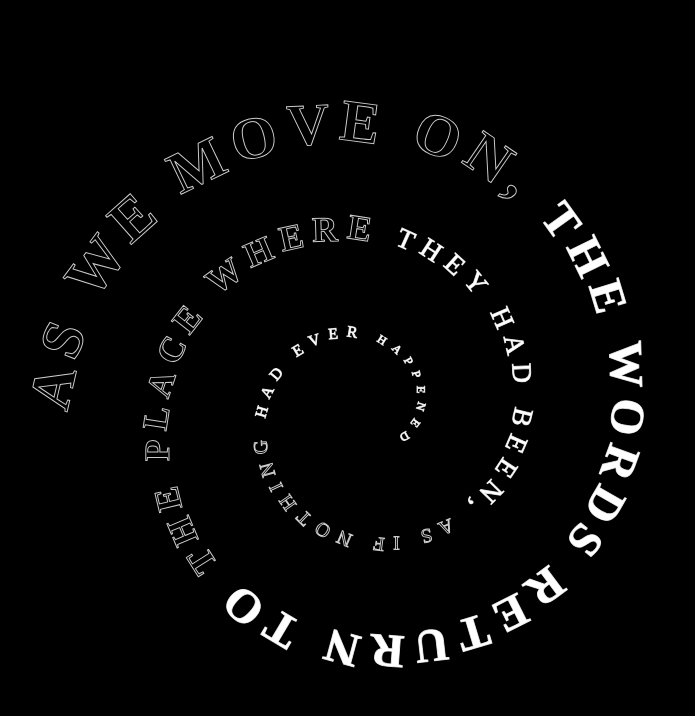
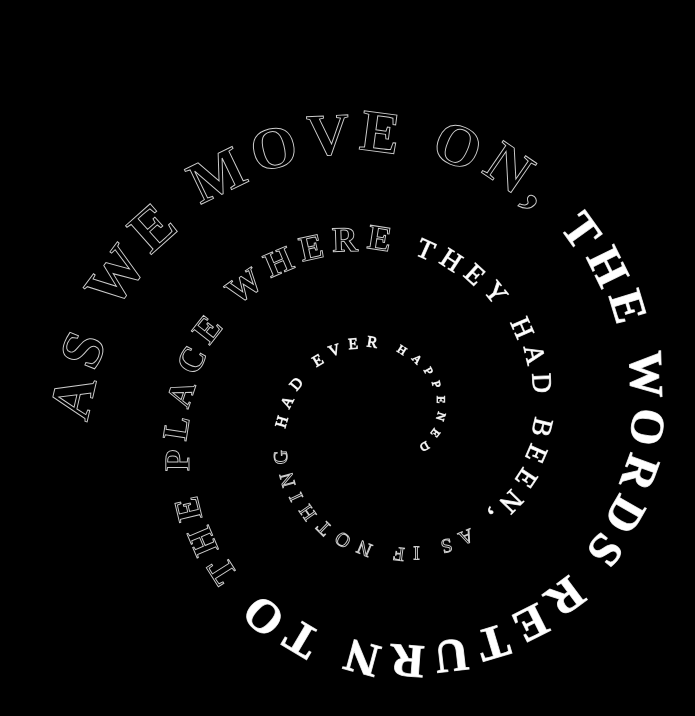
Before and after one commit to icedogdog/frostysite, a plain HTML site: page pages/around.html in a window 1280 px wide. Shown: the whole page, without its empty margins (279-974 px from the left). Drawn offline with Linux system fonts and the light colour scheme.

Commit message:
adjust alignment

```diff
--- a/pages/around.html
+++ b/pages/around.html
@@ -10,7 +10,7 @@
 
 <body style="margin: 0; display:flex; align-items: center; height: 100vh;">
     <div style="margin: 0 auto; width: 80vw; max-width: 80vh;">
-        <svg style="transform: rotate(-180deg); position: relative; left: -20px; top: -10px" viewBox="0 0 650 600">
+        <svg style="transform: rotate(-180deg); " viewBox="0 0 650 600">
             <path id="spiral"
                 d="m600 275c-4.223 79.009-39.281 151.851-96.707 203.293-54.96 49.233-127.807 76.046-203.293 71.707-70.41-4.047-137.692-35.317-185.616-89.384-44.63-50.352-68.7326-116.88-64.384-185.616 4.0685-64.307 33.0541-125.052 82.062-167.938 45.775-40.0565 105.987-61.4196 167.938-57.062 57.424 4.0391 111.918 30.2252 150.26 74.74 35.4 41.099 54.118 94.972 49.74 150.26-4.044 51.078-27.785 99.125-67.417 132.583-36.566 30.868-84.14 46.803-132.583 42.417-44.456-4.025-86.165-25.142-114.905-60.095-26.331-32.023-39.492-73.305-35.095-114.905 4.011-37.945 22.578-73.277 52.773-97.227 27.447-21.77 62.422-32.19 97.227-27.773 31.535 4.002 60.456 20.086 79.55 45.45 17.382 23.093 24.853 51.814 20.45 79.55-4.05 25.514-17.888 47.849-38.128 61.872-18.49 12.81-40.904 17.569-61.872 13.128-18.977-4.019-34.965-15.285-44.194-30.806-8.271-13.91-10.308-30.03-5.806-44.194 4.021-12.65 12.835-22.208 23.483-26.517 9.49-3.839 19.372-3.026 26.517 1.517 6.417 4.081 9.515 10.507 8.839 16.161-0.634 5.305-4.481 8.839-8.839 8.839"
                 fill="none" />
```
